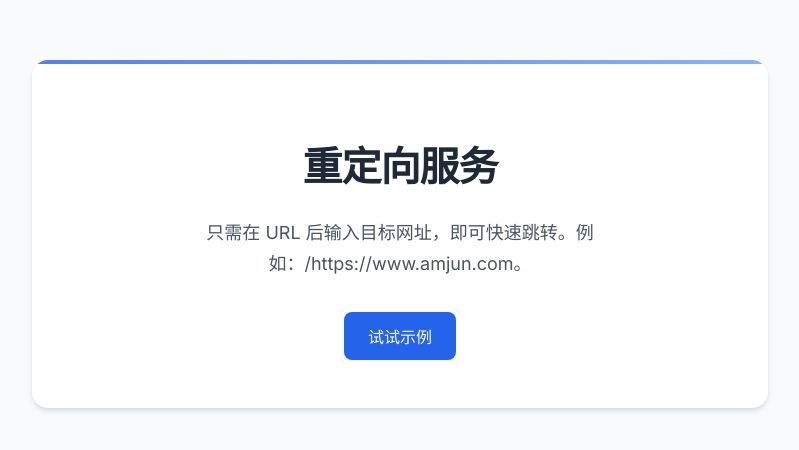
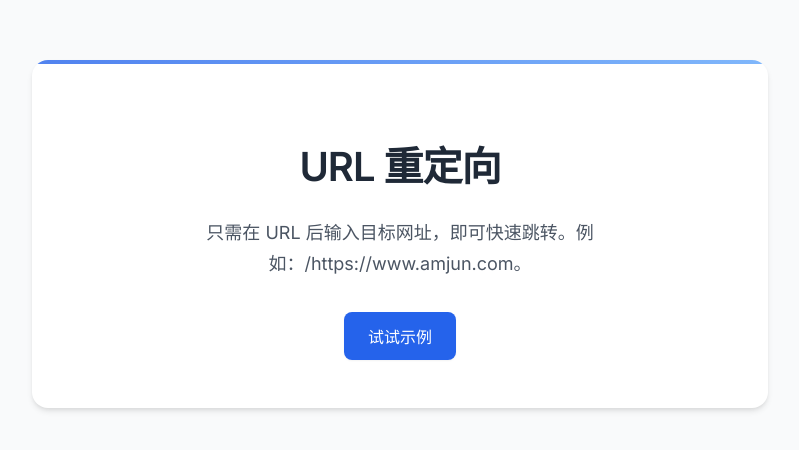
Before and after one commit to hausen1012/redirect, a website: page public/index.html in a window 1280 px wide. Shown: the part 166-616 px from the top of the page, without its empty margins (240-1039 px from the left). Drawn offline with Linux system fonts and the light colour scheme.

Commit message:
update：更新内容

```diff
--- a/public/index.html
+++ b/public/index.html
@@ -3,7 +3,7 @@
 <head>
   <meta charset="UTF-8">
   <meta name="viewport" content="width=device-width, initial-scale=1.0">
-  <title>重定向</title>
+  <title>URL 重定向</title>
   <link href="https://fonts.googleapis.com/css2?family=Inter:wght@400;500;600&display=swap" rel="stylesheet">
   <style>
     :root {
@@ -113,7 +113,7 @@
 </head>
 <body>
   <div class="container">
-    <h1>重定向服务</h1>
+    <h1>URL 重定向</h1>
     <p>只需在 URL 后输入目标网址，即可快速跳转。例如：/https://www.amjun.com。</p>
     <a href="/https://www.amjun.com">试试示例</a>
   </div>
```
Also changed, not shown: README.md.
